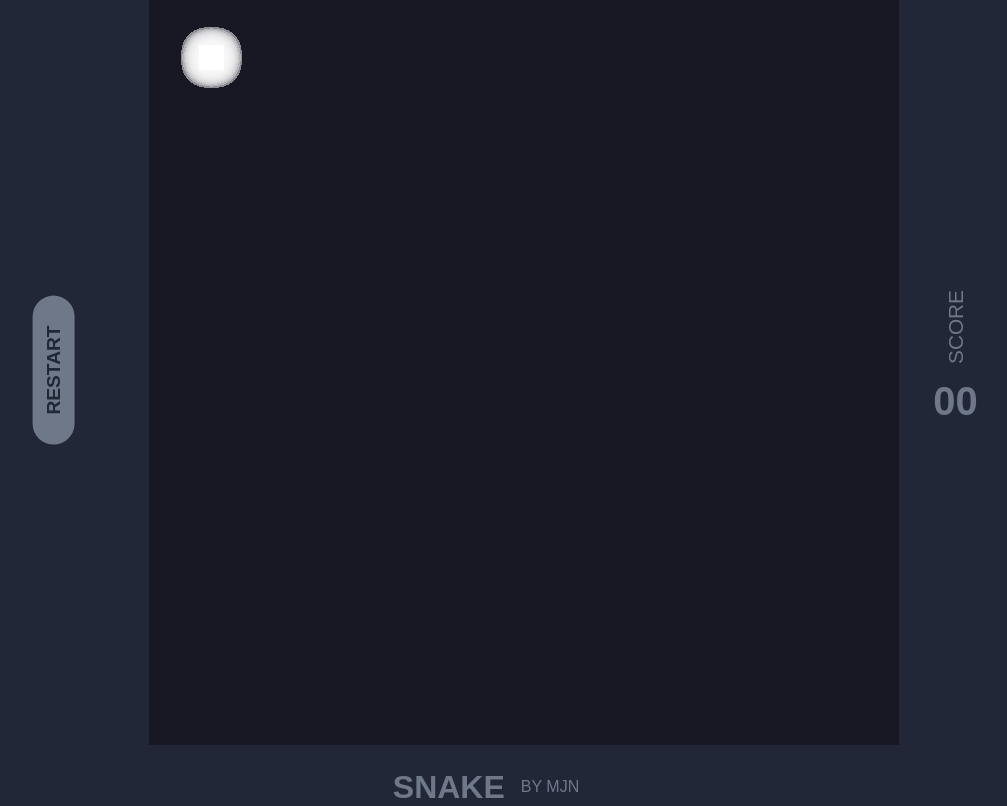
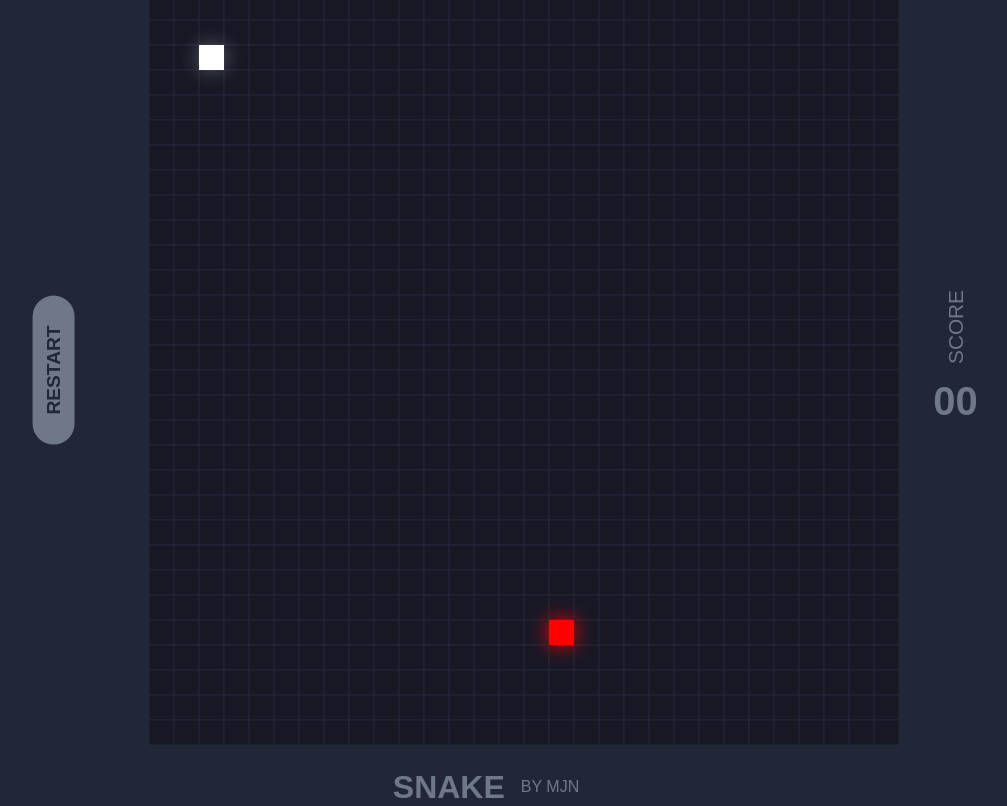
Before and after one commit to mjn81/SnakeGame, a website: page public/index.html in a window 1280 px wide. Shown: the whole page, without its empty margins (154-1161 px from the left). Drawn offline with Linux system fonts and the light colour scheme.

Commit message:
working on rendering body

```diff
--- a/public/js/classBase.js
+++ b/public/js/classBase.js
@@ -3,8 +3,7 @@ const scoreBoard = document.querySelector("#score");
 const resetBtn = document.querySelector("#reset");
 const canvas = document.querySelector("#canvas");
 const ctx = canvas.getContext("2d");
-const TILE_COUNT = 30, TILE_SIZE = 25;
-let velocity = [0, 0], score = 0, tailLength = 0;
+const TILE_COUNT = 30, TILE_SIZE = 25, WIDTH = canvas.width, HEIGHT = canvas.height, SHADOW_SIZE = 20;
 var KEYS;
 (function (KEYS) {
     KEYS["UP"] = "ArrowUp";
@@ -13,10 +12,17 @@ var KEYS;
     KEYS["RIGHT"] = "ArrowRight";
     KEYS["SPACE"] = "Space";
 })(KEYS || (KEYS = {}));
+let velocity = [0, 0, null], deltaTime = 0, speed = 100, score = 0, tailLength = 0, isGameFinished = false;
 var COLORS;
 (function (COLORS) {
     COLORS["SHEAD"] = "#FFF";
-    COLORS["SBODY"] = "##E1E1E1";
+    COLORS["SHEAD_SHADOW"] = "rgba(255,255,255,0.3 )";
+    COLORS["SBODY"] = "#E1E1E1";
+    COLORS["TILE_BORDER"] = "#222738";
+    COLORS["TILE"] = "#181825";
+    COLORS["APPLE"] = "red";
+    // TODO: find mild shadow color
+    COLORS["APPLE_SHADOW"] = "red";
 })(COLORS || (COLORS = {}));
 class Tile {
     constructor(x, y, color) {
@@ -27,10 +33,22 @@ class Tile {
 }
 class Snake {
     constructor() {
+        this.changeSnakePositon = () => {
+            this.head.x += velocity[0];
+            this.head.y += velocity[1];
+        };
         this.drawSnake = () => {
+            ctx.fillStyle = COLORS.SBODY;
+            for (let part of this.body) {
+                ctx.fillRect(part.x * TILE_SIZE, part.y * TILE_SIZE, TILE_SIZE, TILE_SIZE);
+            }
+            this.body.push(this.head);
+            if (this.body.length > tailLength) {
+                this.body.shift();
+            }
             ctx.fillStyle = this.head.color;
-            ctx.shadowColor = "rgba(255,255,255,.3 )";
-            ctx.shadowBlur = 20;
+            ctx.shadowColor = COLORS.SHEAD_SHADOW;
+            ctx.shadowBlur = SHADOW_SIZE;
             ctx.fillRect(this.head.x * TILE_SIZE, this.head.y * TILE_SIZE, TILE_SIZE, TILE_SIZE);
             ctx.shadowBlur = 0;
         };
@@ -38,17 +56,83 @@ class Snake {
         this.body = [];
     }
 }
+const snake = new Snake();
+class Apple {
+    constructor() {
+        // TODO: create random colors for apple
+        this.randomGenerator = () => {
+            const xPos = Math.floor(Math.random() * TILE_COUNT), yPos = Math.floor(Math.random() * TILE_COUNT);
+            return new Tile(xPos, yPos, COLORS.APPLE);
+        };
+        this.drawApple = () => {
+            ctx.shadowColor = COLORS.APPLE_SHADOW;
+            ctx.shadowBlur = SHADOW_SIZE;
+            ctx.fillStyle = this.position.color;
+            ctx.fillRect(this.position.x * TILE_SIZE, this.position.y * TILE_SIZE, TILE_SIZE, TILE_SIZE);
+            ctx.shadowBlur = 0;
+        };
+        this.checkAppleCollision = () => {
+            if (this.position.x == snake.head.x && this.position.y == snake.head.y) {
+                this.position = this.randomGenerator();
+                tailLength++;
+                score++;
+            }
+        };
+        this.position = this.randomGenerator();
+    }
+}
+const apple = new Apple();
 window.addEventListener("keydown", (e) => {
     switch (e.code) {
         case KEYS.DOWN:
+            if (velocity[2] == KEYS.UP) {
+                return;
+            }
+            velocity = [0, 1, KEYS.DOWN];
+            break;
+        case KEYS.UP:
+            if (velocity[2] == KEYS.DOWN) {
+                return;
+            }
+            velocity = [0, -1, KEYS.UP];
+            break;
+        case KEYS.RIGHT:
+            if (velocity[2] == KEYS.LEFT) {
+                return;
+            }
+            velocity = [1, 0, KEYS.RIGHT];
+            break;
+        case KEYS.LEFT:
+            if (velocity[2] == KEYS.RIGHT) {
+                return;
+            }
+            velocity = [-1, 0, KEYS.LEFT];
             break;
     }
 });
-const snake = new Snake();
 class Game {
     constructor() {
-        this.drawGame = (deltaTime) => {
-            snake.drawSnake();
+        this.drawTileMap = () => {
+            ctx.strokeStyle = COLORS.TILE_BORDER;
+            ctx.fillStyle = COLORS.TILE;
+            for (let i = 0; i < TILE_COUNT; i++) {
+                for (let j = 0; j < TILE_COUNT; j++) {
+                    ctx.fillRect(i * TILE_SIZE, j * TILE_SIZE, TILE_SIZE, TILE_SIZE);
+                    ctx.strokeRect(i * TILE_SIZE, j * TILE_SIZE, TILE_SIZE, TILE_SIZE);
+                }
+            }
+        };
+        this.drawGame = (time) => {
+            if (time - deltaTime < speed) {
+            }
+            else {
+                snake.changeSnakePositon();
+                apple.checkAppleCollision();
+                this.drawTileMap();
+                apple.drawApple();
+                snake.drawSnake();
+                deltaTime = time;
+            }
             requestAnimationFrame(this.drawGame);
         };
     }
--- a/src/scss/main.scss
+++ b/src/scss/main.scss
@@ -84,8 +84,4 @@ body {
 
         }
     }
-
-	#canvas {
-		background-color: #181825;
-	}
 }
--- a/src/ts/classBase.ts
+++ b/src/ts/classBase.ts
@@ -1,11 +1,12 @@
 const scoreBoard = document.querySelector("#score");
 const resetBtn = document.querySelector("#reset");
 const canvas = <HTMLCanvasElement>document.querySelector("#canvas");
-const ctx = <CanvasRenderingContext2D> canvas.getContext("2d");
-const TILE_COUNT: number = 30, TILE_SIZE: number = 25;
-let velocity: [number, number] = [0, 0],
-	score: number = 0,
-	tailLength: number = 0;
+const ctx = <CanvasRenderingContext2D>canvas.getContext("2d");
+const TILE_COUNT: number = 30,
+	TILE_SIZE: number = 25,
+	WIDTH: number = canvas.width,
+	HEIGHT: number = canvas.height,
+	SHADOW_SIZE: number = 20;
 
 enum KEYS {
 	UP = "ArrowUp",
@@ -15,9 +16,23 @@ enum KEYS {
 	SPACE = "Space",
 }
 
+let velocity: [number, number , KEYS] = [0, 0 , null],
+	deltaTime: number = 0,
+	speed: number = 100,
+	score: number = 0,
+	tailLength: number = 0,
+	isGameFinished: boolean = false;
+
+
 enum COLORS {
 	SHEAD = "#FFF",
-	SBODY = "##E1E1E1",
+	SHEAD_SHADOW = "rgba(255,255,255,0.3 )",
+	SBODY = "#E1E1E1",
+	TILE_BORDER = "#222738",
+	TILE = "#181825",
+	APPLE = "red",
+	// TODO: find mild shadow color
+	APPLE_SHADOW = "red",
 }
 
 class Tile {
@@ -39,27 +54,124 @@ class Snake {
 		this.body = [];
 	}
 
+	changeSnakePositon = (): void => {
+		this.head.x += velocity[0];
+		this.head.y += velocity[1];
+	};
+
 	drawSnake = (): void => {
+		ctx.fillStyle = COLORS.SBODY;
+		for (let part of this.body) {
+			ctx.fillRect(part.x * TILE_SIZE, part.y * TILE_SIZE, TILE_SIZE, TILE_SIZE);
+		}
+
+		this.body.push(this.head);
+		if (this.body.length > tailLength) {
+			this.body.shift();
+		}
+
 		ctx.fillStyle = this.head.color;
-        ctx.shadowColor = "rgba(255,255,255,.3 )";
-        ctx.shadowBlur = 20;
-        ctx.fillRect(this.head.x * TILE_SIZE, this.head.y * TILE_SIZE, TILE_SIZE, TILE_SIZE);
+		ctx.shadowColor = COLORS.SHEAD_SHADOW;
+		ctx.shadowBlur = SHADOW_SIZE;
+		ctx.fillRect(
+			this.head.x * TILE_SIZE,
+			this.head.y * TILE_SIZE,
+			TILE_SIZE,
+			TILE_SIZE
+		);
 		ctx.shadowBlur = 0;
+	};
 }
+const snake: Snake = new Snake();
+
+class Apple {
+	position: Tile;
+	constructor() {
+		// TODO: create random colors for apple
+
+		this.position = this.randomGenerator();
 	}
+
+	randomGenerator = (): Tile => {
+		const xPos: number = Math.floor(Math.random() * TILE_COUNT),
+			yPos: number = Math.floor(Math.random() * TILE_COUNT);
+		return new Tile(xPos, yPos, COLORS.APPLE);
+	};
+
+	drawApple = (): void => {
+		ctx.shadowColor = COLORS.APPLE_SHADOW;
+		ctx.shadowBlur = SHADOW_SIZE;
+		ctx.fillStyle = this.position.color;
+		ctx.fillRect(
+			this.position.x * TILE_SIZE,
+			this.position.y * TILE_SIZE,
+			TILE_SIZE,
+			TILE_SIZE
+		);
+		ctx.shadowBlur = 0;
+	};
+
+	checkAppleCollision = (): void => {
+		if (this.position.x == snake.head.x && this.position.y == snake.head.y) {
+			this.position = this.randomGenerator();
+			tailLength++;
+			score++;
+		}
+	};
+}
+const apple: Apple = new Apple();
 
 window.addEventListener("keydown", (e) => {
 	switch (e.code) {
 		case KEYS.DOWN:
+			if (velocity[2] == KEYS.UP) {
+				return;
+			}
+			velocity = [0, 1 , KEYS.DOWN];
+			break;
+		case KEYS.UP:
+			if (velocity[2] == KEYS.DOWN) {
+				return;
+			}
+			velocity = [0, -1, KEYS.UP];
+			break;
+		case KEYS.RIGHT:
+			if (velocity[2] == KEYS.LEFT) {
+				return;
+			}
+			velocity = [1, 0 , KEYS.RIGHT];
+			break;
+		case KEYS.LEFT:
+			if (velocity[2] == KEYS.RIGHT) {
+				return;
+			}
+			velocity = [-1, 0 , KEYS.LEFT];
 			break;
 	}
 });
-const snake: Snake = new Snake();
 
 class Game {
-    drawGame = (deltaTime: number): void => {
+	drawTileMap = (): void => {
+		ctx.strokeStyle = COLORS.TILE_BORDER;
+		ctx.fillStyle = COLORS.TILE;
+		for (let i: number = 0; i < TILE_COUNT; i++) {
+			for (let j: number = 0; j < TILE_COUNT; j++) {
+				ctx.fillRect(i * TILE_SIZE, j * TILE_SIZE, TILE_SIZE, TILE_SIZE);
+				ctx.strokeRect(i * TILE_SIZE, j * TILE_SIZE, TILE_SIZE, TILE_SIZE);
+			}
+		}
+	};
 
+	drawGame = (time: number): void => {
+		if (time - deltaTime < speed) {
+		} else {
+			snake.changeSnakePositon();
+			apple.checkAppleCollision();
+			this.drawTileMap();
+			apple.drawApple();
 			snake.drawSnake();
+			deltaTime = time;
+		}
 		requestAnimationFrame(this.drawGame);
 	};
 }
```
Also changed, not shown: public/css/main.css. Lines whose indentation alone changed are shown as unchanged.
